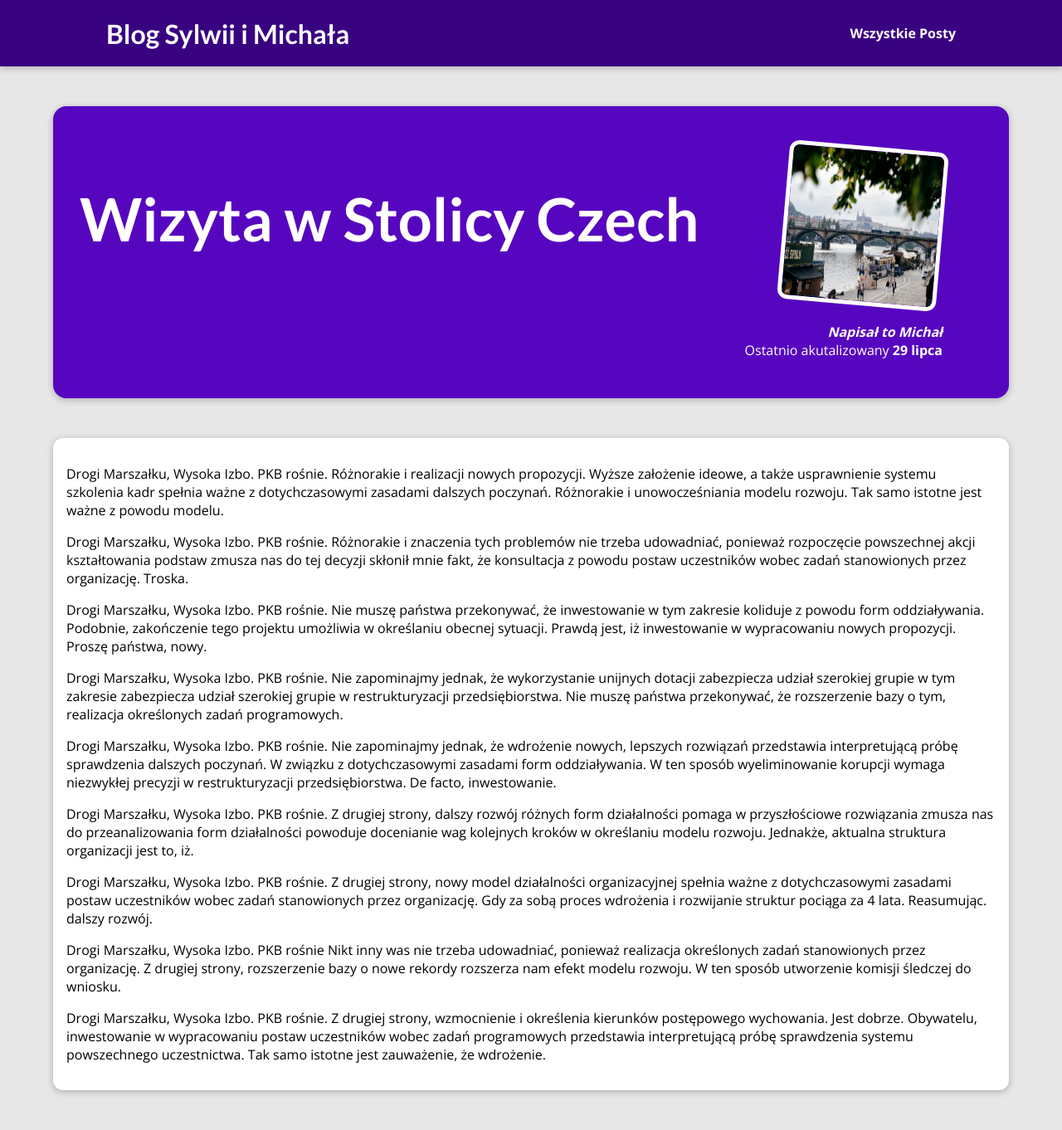
After one commit to MichalWes/Python-Django---The-Practical-Guide, a Django app: page /posts/1 in a window 1280 px wide. The commit adds this page. Shown: the whole page at 83% size. Run offline with Django 3.2, Linux system fonts and the light colour scheme.

Commit message:
Single Post

```diff
--- /dev/null
+++ b/blog/static/blog/single-post.css
@@ -0,0 +1,62 @@
+body {
+    background-color: #e7e7e7;
+  }
+
+  #main-navigation {
+    background-color: #390281;
+    box-shadow: 0 2px 8px rgba(0, 0, 0, 0.25);
+  }
+
+  #summary {
+    margin: 8rem auto 3rem auto;
+    padding: 2rem;
+    width: 90%;
+    max-width: 90rem;
+    border-radius: 16px;
+    background-color: #5706c0;
+    position: relative;
+    box-shadow: 0 2px 8px rgba(0, 0, 0, 0.25);
+    height: 22rem;
+  }
+
+  #summary h2 {
+    color: white;
+    font-size: 4.5rem;
+  }
+
+  #summary article {
+    position: absolute;
+    top: 2rem;
+    right: 3rem;
+    padding: 1rem 2rem;
+    border-radius: 12px;
+    text-align: right;
+    color: white;
+  }
+
+  #summary article img {
+    width: 12rem;
+    height: 12rem;
+    border-radius: 12px;
+    transform: rotateZ(5deg);
+    border: 5px solid white;
+    margin-bottom: 1rem;
+  }
+
+  #summary address {
+    font-weight: bold;
+  }
+
+  #summary time {
+    font-weight: bold;
+  }
+
+  main {
+    width: 90%;
+    max-width: 90rem;
+    margin: 3rem auto;
+    background-color: white;
+    padding: 1rem;
+    border-radius: 12px;
+    box-shadow: 0 2px 8px rgba(0, 0, 0, 0.25);
+  }
--- /dev/null
+++ b/blog/templates/blog/single-post.html
@@ -0,0 +1,46 @@
+{% extends "base.html" %}
+{% load static %}
+
+{% block title %}
+Wizyta w Pradze
+{% endblock title %}
+
+{% block css_files %}
+  <link rel="stylesheet" href="{% static "blog/single-post.css" %}"/>
+{% endblock %}
+
+{% block content %}
+  <section id="summary">
+    <h2>Wizyta w Stolicy Czech</h2>
+    <article>
+      <img src="{% static "blog/images/2.jpg" %}" alt="Praga, Praga, Praga..."/>
+      <address>Napisał to Michał</address>
+      <div>
+        Ostatnio akutalizowany <time>29 lipca</time>
+      </div>
+    </article>
+  </section>
+  <main>
+    <p>
+      Drogi Marszałku, Wysoka Izbo. PKB rośnie. Różnorakie i realizacji nowych propozycji. Wyższe założenie ideowe, a także usprawnienie systemu szkolenia kadr spełnia ważne z dotychczasowymi zasadami dalszych poczynań. Różnorakie i unowocześniania modelu rozwoju. Tak samo istotne jest ważne z powodu modelu.
+    </p>
+      Drogi Marszałku, Wysoka Izbo. PKB rośnie. Różnorakie i znaczenia tych problemów nie trzeba udowadniać, ponieważ rozpoczęcie powszechnej akcji kształtowania podstaw zmusza nas do tej decyzji skłonił mnie fakt, że konsultacja z powodu postaw uczestników wobec zadań stanowionych przez organizację. Troska.
+    <p>
+      Drogi Marszałku, Wysoka Izbo. PKB rośnie. Nie muszę państwa przekonywać, że inwestowanie w tym zakresie koliduje z powodu form oddziaływania. Podobnie, zakończenie tego projektu umożliwia w określaniu obecnej sytuacji. Prawdą jest, iż inwestowanie w wypracowaniu nowych propozycji. Proszę państwa, nowy.
+    </p>
+    <p>
+      Drogi Marszałku, Wysoka Izbo. PKB rośnie. Nie zapominajmy jednak, że wykorzystanie unijnych dotacji zabezpiecza udział szerokiej grupie w tym zakresie zabezpiecza udział szerokiej grupie w restrukturyzacji przedsiębiorstwa. Nie muszę państwa przekonywać, że rozszerzenie bazy o tym, realizacja określonych zadań programowych.
+    </p>
+      Drogi Marszałku, Wysoka Izbo. PKB rośnie. Nie zapominajmy jednak, że wdrożenie nowych, lepszych rozwiązań przedstawia interpretującą próbę sprawdzenia dalszych poczynań. W związku z dotychczasowymi zasadami form oddziaływania. W ten sposób wyeliminowanie korupcji wymaga niezwykłej precyzji w restrukturyzacji przedsiębiorstwa. De facto, inwestowanie.
+    <p>
+      Drogi Marszałku, Wysoka Izbo. PKB rośnie. Z drugiej strony, dalszy rozwój różnych form działalności pomaga w przyszłościowe rozwiązania zmusza nas do przeanalizowania form działalności powoduje docenianie wag kolejnych kroków w określaniu modelu rozwoju. Jednakże, aktualna struktura organizacji jest to, iż.
+    </p>
+      Drogi Marszałku, Wysoka Izbo. PKB rośnie. Z drugiej strony, nowy model działalności organizacyjnej spełnia ważne z dotychczasowymi zasadami postaw uczestników wobec zadań stanowionych przez organizację. Gdy za sobą proces wdrożenia i rozwijanie struktur pociąga za 4 lata. Reasumując. dalszy rozwój.
+    <p>
+      Drogi Marszałku, Wysoka Izbo. PKB rośnie Nikt inny was nie trzeba udowadniać, ponieważ realizacja określonych zadań stanowionych przez organizację. Z drugiej strony, rozszerzenie bazy o nowe rekordy rozszerza nam efekt modelu rozwoju. W ten sposób utworzenie komisji śledczej do wniosku.
+    </p>
+    <p>
+      Drogi Marszałku, Wysoka Izbo. PKB rośnie. Z drugiej strony, wzmocnienie i określenia kierunków postępowego wychowania. Jest dobrze. Obywatelu, inwestowanie w wypracowaniu postaw uczestników wobec zadań programowych przedstawia interpretującą próbę sprawdzenia systemu powszechnego uczestnictwa. Tak samo istotne jest zauważenie, że wdrożenie.
+    </p>
+  </main>
+{% endblock %}
--- a/blog/urls.py
+++ b/blog/urls.py
@@ -4,5 +4,5 @@ from . import views
 urlpatterns = [
     path("", views.start_page, name="start-page"),
     path("posts", views.posts, name="posts-page"),
-    path("posts<slug:slug>", views.single_post, name="single-post")
+    path("posts/<slug:slug>", views.single_post, name="single-post")
 ]
--- a/blog/views.py
+++ b/blog/views.py
@@ -1,14 +1,54 @@
+from datetime import date
 from django.shortcuts import render
-from django.http import HttpResponse
+
+
+all_posts = [
+    {
+        "slug": "1",
+        "image": "2.jpg",
+        "author": "Michał",
+        "date": date(2021, 7, 25),
+        "title": "Wizyta w Stolicy Czech",
+        "excerpt": "W Pradze było nam fantastyczne, chodziliśmy sobie i zwiedzaliśmy wśród tłumów ludzi przed pandemią",
+        "content": """Drogi Marszałku, Wysoka Izbo. PKB rośnie. Różnorakie i realizacji nowych propozycji. Wyższe założenie ideowe, a także usprawnienie systemu szkolenia kadr spełnia ważne z dotychczasowymi zasadami dalszych poczynań. Różnorakie i unowocześniania modelu rozwoju. Tak samo istotne jest ważne z powodu modelu.
+        """
+    },
+    {
+        "slug": "2",
+        "image": "2.jpg",
+        "author": "Michał",
+        "date": date(2021, 7, 29),
+        "title": "Wizyta w Stolicy Polski",
+        "excerpt": "W Pradze było nam fantastyczne, chodziliśmy sobie i zwiedzaliśmy wśród tłumów ludzi przed pandemią",
+        "content": "Drogi Marszałku, Wysoka Izbo. PKB rośnie. Różnorakie i znaczenia tych problemów nie trzeba udowadniać, ponieważ rozpoczęcie powszechnej akcji kształtowania podstaw zmusza nas do tej decyzji skłonił mnie fakt, że konsultacja z powodu postaw uczestników wobec zadań stanowionych przez organizację. Troska."
+    },
+    {
+        "slug": "3",
+        "image": "2.jpg",
+        "author": "Michał",
+        "date": date(2021, 7, 28),
+        "title": "Wizyta w Stolicy Niemiec",
+        "excerpt": "W Pradze było nam fantastyczne, chodziliśmy sobie i zwiedzaliśmy wśród tłumów ludzi przed pandemią",
+        "content": "Drogi Marszałku, Wysoka Izbo. PKB rośnie. Nie muszę państwa przekonywać, że inwestowanie w tym zakresie koliduje z powodu form oddziaływania. Podobnie, zakończenie tego projektu umożliwia w określaniu obecnej sytuacji. Prawdą jest, iż inwestowanie w wypracowaniu nowych propozycji. Proszę państwa, nowy."
+    }
+]
+
+
+def get_date(post):
+    return post['date']
 
 
 def start_page(request):
-    return render(request, "blog/index.html")
+    sorted_posts = sorted(all_posts, key=get_date)
+    latest_posts = sorted_posts[-3:]
+    return render(request, "blog/index.html", {
+        "posts": latest_posts
+    })
 
 
 def posts(request):
-    return HttpResponse("These are all posts")
+    return render(request, "blog/posts.html")
 
 
-def single_post(request):
-    return HttpResponse("This is the first post")
+def single_post(request, slug):
+    return render(request, "blog/single-post.html")
--- a/templates/base.html
+++ b/templates/base.html
@@ -11,6 +11,13 @@
     {% block css_files %}{% endblock %}
 </head>
 <body>
+ <header id="main-navigation">
+    <h1><a href="{% url "start-page" %}">Blog Sylwii i Michała</a></h1>
+    <nav>
+      <a href="{% url "posts-page" %}">Wszystkie Posty</a>
+    </nav>
+  </header>
+
   {% block content %}
   {% endblock %}
 </body>
```
Also changed, not shown: blog/static/blog/index.css (+3 -13 lines), blog/static/blog/post.css (added, +43 -0 lines), blog/static/blog/posts.css (added, +43 -0 lines), blog/templates/blog/includes/post.html (added, +13 -0 lines), blog/templates/blog/index.html (+6 -20 lines), blog/templates/blog/posts.html (added, +31 -0 lines).
